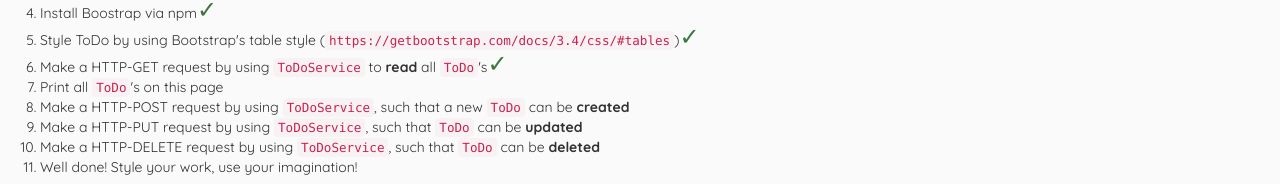
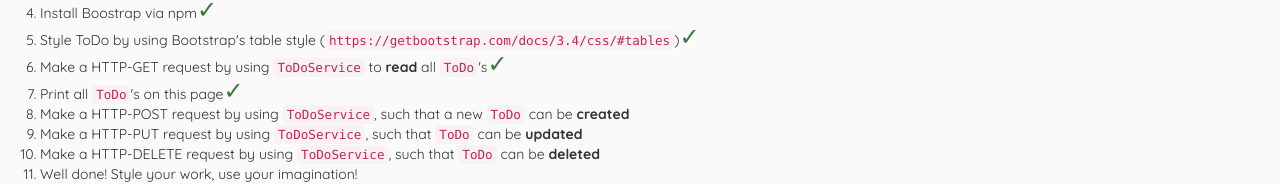
Before and after one commit to BRFCommend/commend-to-do-project, an Angular app: page / in a window 1280 px wide. Shown: the part 185-369 px from the top of the page. Built offline with nearby package versions, Linux system fonts and the light colour scheme; no server answers.

Commit message:
step-7: add tick

```diff
--- a/src/app/app.component.html
+++ b/src/app/app.component.html
@@ -9,7 +9,7 @@
     <li>Install Boostrap via npm<span class="h3 text-success">✓</span></li>
     <li>Style ToDo by using Bootstrap's table style (<code>https://getbootstrap.com/docs/3.4/css/#tables</code>)<span class="h3 text-success">✓</span></li>
     <li>Make a HTTP-GET request by using <code>ToDoService</code> to <strong>read</strong> all <code>ToDo</code>'s<span class="h3 text-success">✓</span></li>
-    <li>Print all <code>ToDo</code>'s on this page</li>
+    <li>Print all <code>ToDo</code>'s on this page<span class="h3 text-success">✓</span></li>
     <li>Make a HTTP-POST request by using <code>ToDoService</code>, such that a new <code>ToDo</code> can be <strong>created</strong></li>
     <li>Make a HTTP-PUT request by using <code>ToDoService</code>, such that <code>ToDo</code> can be <strong>updated</strong></li>
     <li>Make a HTTP-DELETE request by using <code>ToDoService</code>, such that <code>ToDo</code> can be <strong>deleted</strong></li>
```
